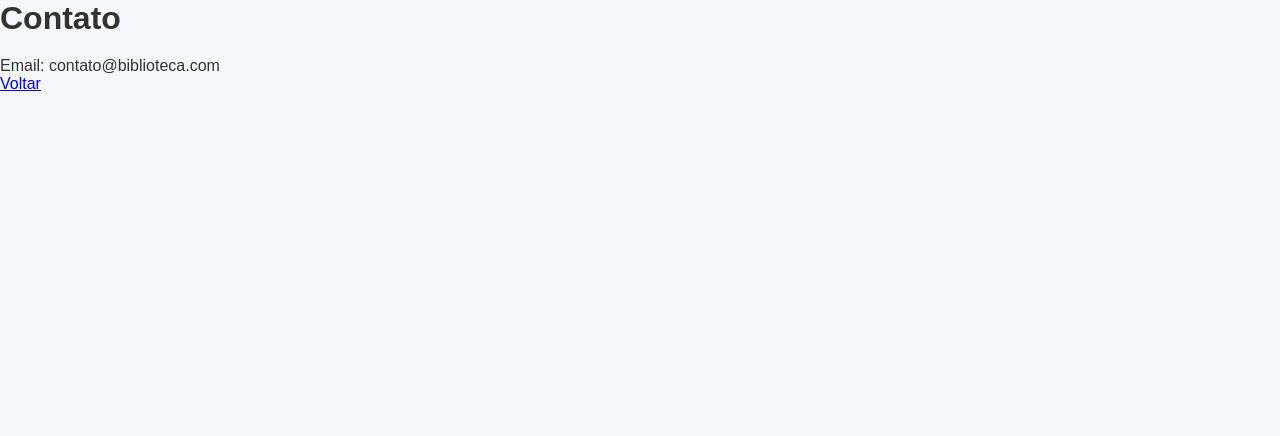
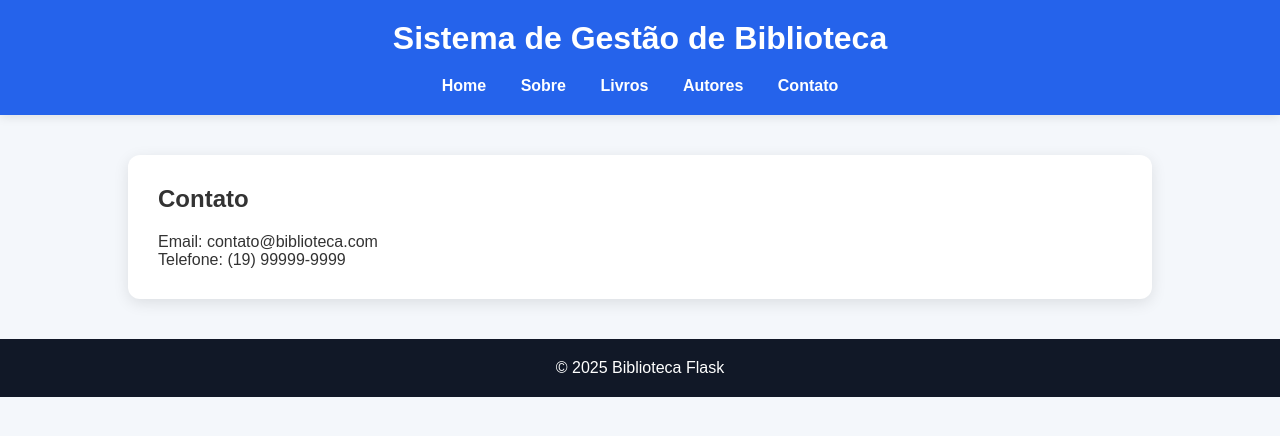
Before and after one commit to Joa1804/Test-Entre-Con, a Flask app: page /contato in a window 1280 px wide. Shown: the top 436 px of the page. Run offline with Flask 3, Linux system fonts and the light colour scheme.

Commit message:
colocanbdor os css, quer não estavam

```diff
--- a/templates/contato.html
+++ b/templates/contato.html
@@ -2,17 +2,38 @@
 <html lang="pt-br">
 <head>
     <meta charset="UTF-8">
+    <meta name="viewport" content="width=device-width, initial-scale=1.0">
     <title>Contato</title>
 
     <link rel="stylesheet" href="{{ url_for('static', filename='style.css') }}">
 </head>
 <body>
 
-    <h1>Contato</h1>
+    <header>
+        <h1>Sistema de Gestão de Biblioteca</h1>
 
-    <p>Email: contato@biblioteca.com</p>
+        <nav>
+            <a href="/">Home</a>
+            <a href="/sobre">Sobre</a>
+            <a href="/livros">Livros</a>
+            <a href="/autores">Autores</a>
+            <a href="/contato">Contato</a>
+        </nav>
+    </header>
 
-    <a href="/">Voltar</a>
+    <div class="container">
+
+        <h2>Contato</h2>
+
+        <p>Email: contato@biblioteca.com</p>
+
+        <p>Telefone: (19) 99999-9999</p>
+
+    </div>
+
+    <footer>
+        © 2025 Biblioteca Flask
+    </footer>
 
 </body>
 </html>
```
Also changed, not shown: templates/autores.html (+27 -8 lines), templates/sobre.html (+23 -6 lines).
